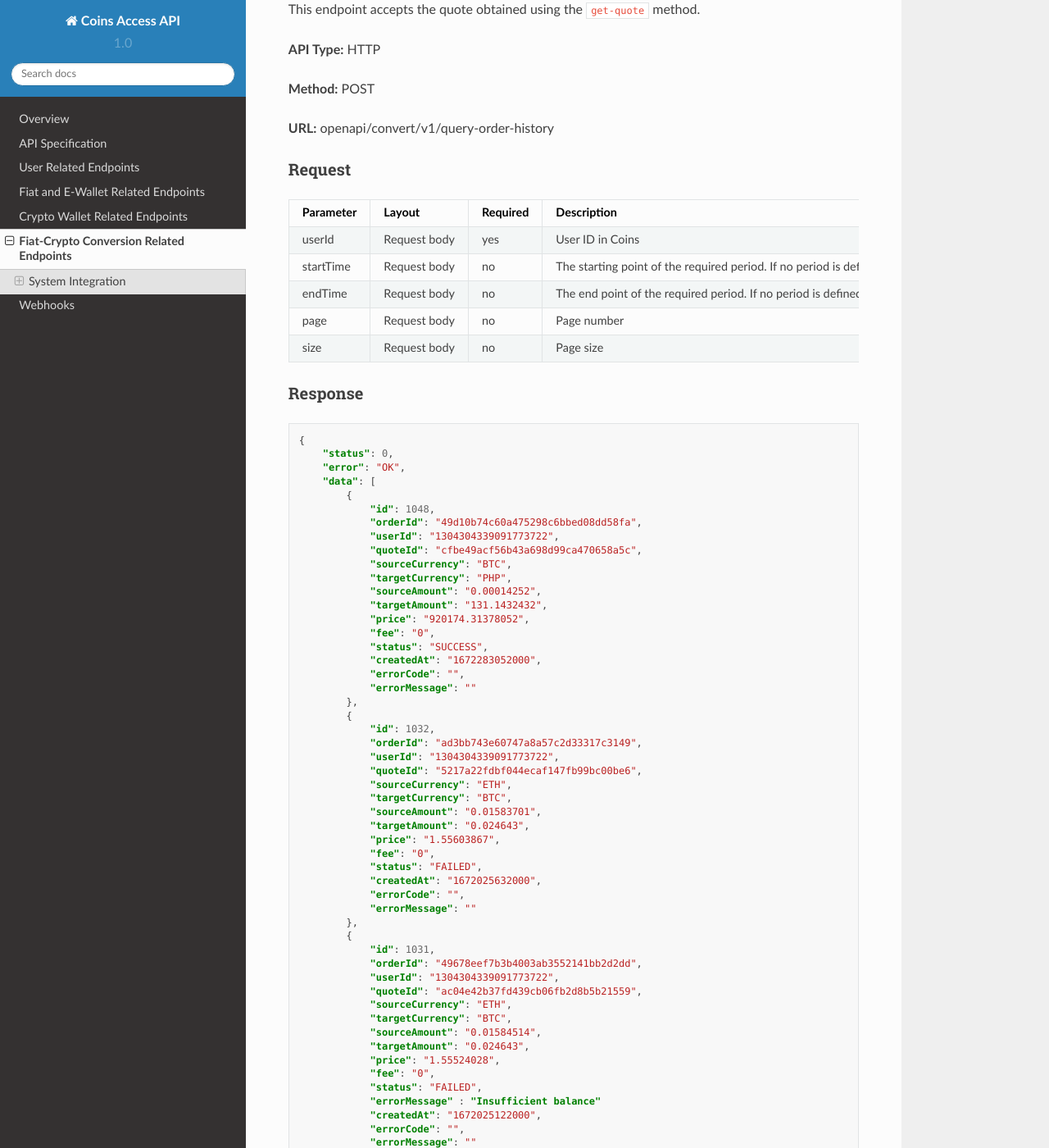
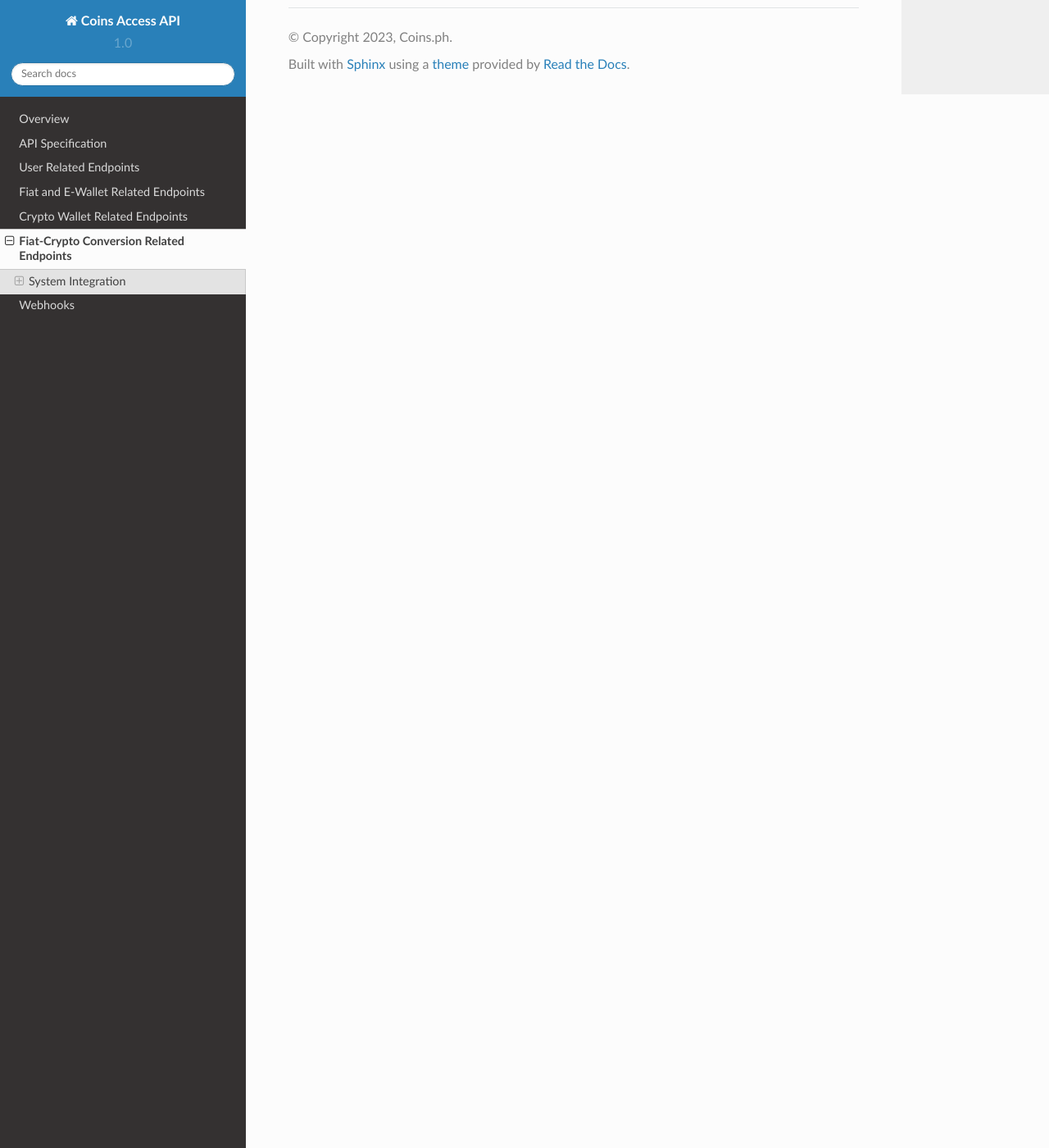
Before and after one commit to vadimsteckler1/coins_access_api, a Sphinx documentation site: the page built from docs/source/fiat-crypto-conversion-related.rst, in a window 1280 px wide and 1400 px high, scrolled down 4117 px. Shown: the whole window at 82% size. Built offline with Sphinx 7.4.7 and the Read the Docs theme 2.0.0, drawn with Linux system fonts in a browser that asks for light colours; some of the changed text lies outside the part shown.

Commit message:
Update fiat-crypto-conversion-related.rst

```diff
--- a/docs/source/fiat-crypto-conversion-related.rst
+++ b/docs/source/fiat-crypto-conversion-related.rst
@@ -200,139 +200,3 @@ Response
       },
       "error": "ok"
   }
-
-Retrieving the Current User’s Order History
-~~~~~~~~~~~~~~~~~~~~~~~~
-
-This endpoint accepts the quote obtained using the ``get-quote`` method.
-
-**API Type:** HTTP
-
-**Method:** POST
-
-**URL:** openapi/convert/v1/query-order-history
-
-Request
-~~~~~~~
-
-.. list-table::
-   :header-rows: 1
-
-   * - Parameter
-     - Layout
-     - Required
-     - Description
-   * - userId
-     - Request body
-     - yes
-     - User ID in Coins
-   * - startTime
-     - Request body
-     - no
-     - The starting point of the required period. If no period is defined, the entire order history is returned.
-   * - endTime
-     - Request body
-     - no
-     - The end point of the required period. If no period is defined, the entire order history is returned.
-   * - page
-     - Request body
-     - no
-     - Page number
-   * - size
-     - Request body
-     - no
-     - Page size
-
-Response
-~~~~~~~
-
-.. code-block:: JSON
-
-   {
-       "status": 0,
-       "error": "OK",
-       "data": [
-           {
-               "id": 1048,
-               "orderId": "49d10b74c60a475298c6bbed08dd58fa",
-               "userId": "1304304339091773722",
-               "quoteId": "cfbe49acf56b43a698d99ca470658a5c",
-               "sourceCurrency": "BTC",
-               "targetCurrency": "PHP",
-               "sourceAmount": "0.00014252",
-               "targetAmount": "131.1432432",
-               "price": "920174.31378052",
-               "fee": "0",
-               "status": "SUCCESS",
-               "createdAt": "1672283052000",
-               "errorCode": "",
-               "errorMessage": ""
-           },
-           {
-               "id": 1032,
-               "orderId": "ad3bb743e60747a8a57c2d33317c3149",
-               "userId": "1304304339091773722",
-               "quoteId": "5217a22fdbf044ecaf147fb99bc00be6",
-               "sourceCurrency": "ETH",
-               "targetCurrency": "BTC",
-               "sourceAmount": "0.01583701",
-               "targetAmount": "0.024643",
-               "price": "1.55603867",
-               "fee": "0",
-               "status": "FAILED",
-               "createdAt": "1672025632000",
-               "errorCode": "",
-               "errorMessage": ""
-           },
-           {
-               "id": 1031,
-               "orderId": "49678eef7b3b4003ab3552141bb2d2dd",
-               "userId": "1304304339091773722",
-               "quoteId": "ac04e42b37fd439cb06fb2d8b5b21559",
-               "sourceCurrency": "ETH",
-               "targetCurrency": "BTC",
-               "sourceAmount": "0.01584514",
-               "targetAmount": "0.024643",
-               "price": "1.55524028",
-               "fee": "0",
-               "status": "FAILED",
-               "errorMessage" : "Insufficient balance"
-               "createdAt": "1672025122000",
-               "errorCode": "",
-               "errorMessage": ""
-           },
-           {
-               "id": 1024,
-               "orderId": "69e4b2d166f24155b9f2221999a5271c",
-               "userId": "1304304339091773722",
-               "quoteId": "671f88b5330043949f6dfda222bcd5f5",
-               "sourceCurrency": "PHP",
-               "targetCurrency": "XRP",
-               "sourceAmount": "43.46",
-               "targetAmount": "1",
-               "price": "0.02300966",
-               "fee": "0",
-               "status": "SUCCESS",
-               "createdAt": "1671800356000",
-               "errorCode": "",
-               "errorMessage": ""
-           },
-           {
-               "id": 1023,
-               "orderId": "25a9b92bcd4d4b2598c8be97bc65b466",
-               "userId": "1304304339091773722",
-               "quoteId": "1ecce9a7265a4a329cce80de46e2c583",
-               "sourceCurrency": "BTC",
-               "targetCurrency": "PHP",
-               "sourceAmount": "0.11",
-               "targetAmount": "4466.89275956",
-               "price": "40608.115996",
-               "fee": "0",
-               "status": "SUCCESS",
-               "createdAt": "1671797993000",
-               "errorCode": "",
-               "errorMessage": ""
-           }
-       ],
-       "total": 23
-   }
```
